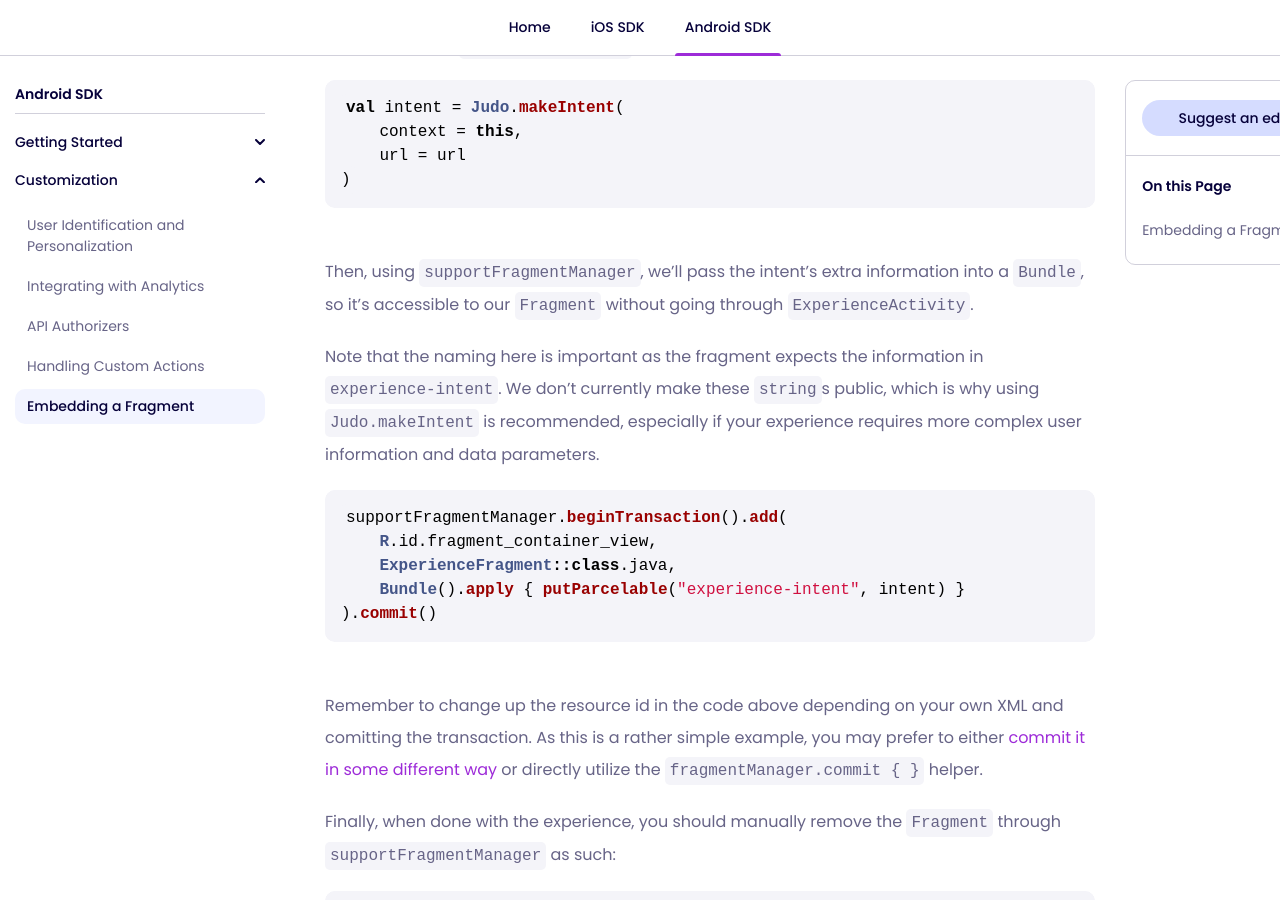
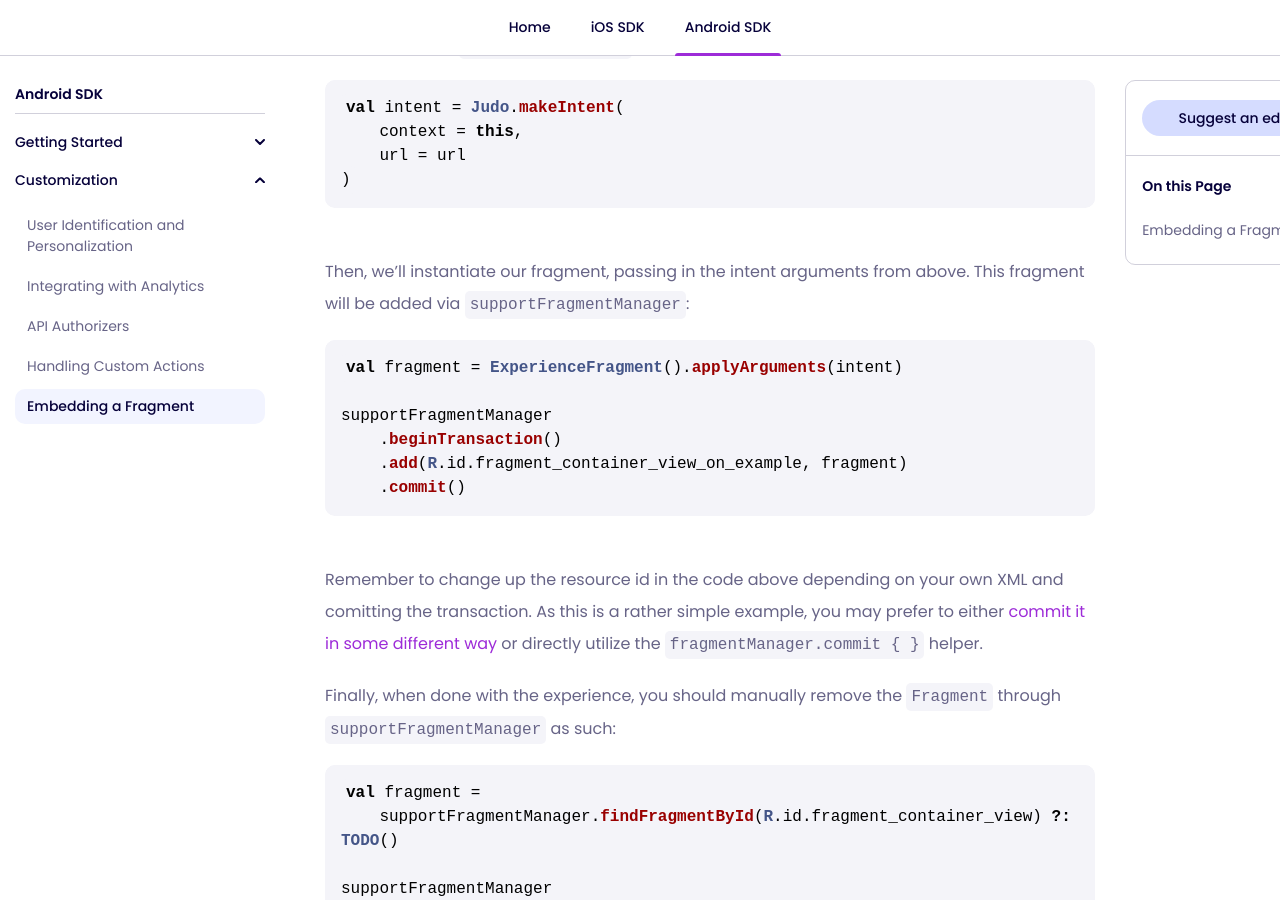
Before and after one commit to y-kovaleva/judo-developer-site, a Jekyll site: the page built from _android/embedding.md, in a window 1280 px wide and 900 px high, scrolled down 1154 px. Built offline with Jekyll 4.4.1, drawn with Linux system fonts in a browser that asks for light colours; some web fonts are replaced; some of the changed text lies outside the part shown.

Commit message:
Simplify code by instantiating the Fragment ourselves

````diff
--- a/_android/embedding.md
+++ b/_android/embedding.md
@@ -40,16 +40,15 @@ val intent = Judo.makeIntent(
 )
 ```
 
-Then, using `supportFragmentManager`, we'll pass the intent's extra information into a `Bundle`, so it's accessible to our `Fragment` without going through `ExperienceActivity`.
-
-Note that the naming here is important as the fragment expects the information in `experience-intent`. We don't currently make these `string`s public, which is why using `Judo.makeIntent` is recommended, especially if your experience requires more complex user information and data parameters.
+Then, we'll instantiate our fragment, passing in the intent arguments from above. This fragment will be added via `supportFragmentManager`:
 
 ```kotlin
-supportFragmentManager.beginTransaction().add(
-    R.id.fragment_container_view,
-    ExperienceFragment::class.java,
-    Bundle().apply { putParcelable("experience-intent", intent) }
-).commit()
+val fragment = ExperienceFragment().applyArguments(intent)
+
+supportFragmentManager
+    .beginTransaction()
+    .add(R.id.fragment_container_view_on_example, fragment)
+    .commit()
 ```
 
 Remember to change up the resource id in the code above depending on your own XML and comitting the transaction. As this is a rather simple example, you may prefer to either [commit it in some different way](https://developer.android.com/guide/fragments/transactions) or directly utilize the `fragmentManager.commit { }` helper.
@@ -115,11 +114,12 @@ class ExampleMainActivity : AppCompatActivity() {
                 url = url
             )
 
-            supportFragmentManager.beginTransaction().add(
-                R.id.fragment_container_view_on_example,
-                ExperienceFragment::class.java,
-                Bundle().apply { putParcelable("experience-intent", intent) }
-            ).commit()
+            val fragment = ExperienceFragment().applyArguments(intent)
+
+            supportFragmentManager
+                .beginTransaction()
+                .add(R.id.fragment_container_view_on_example, fragment)
+                .commit()
         }
 
         removeButton.setOnClickListener {
````
